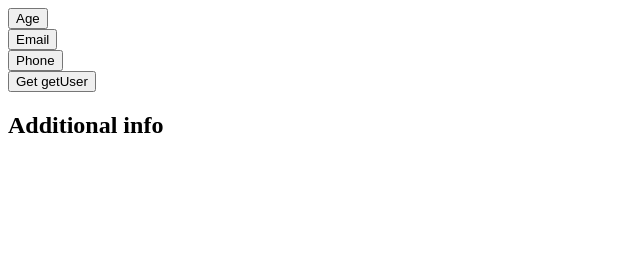
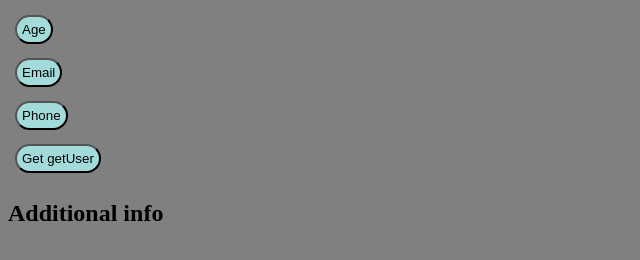
Before and after one commit to acciojob/random-user-js-AChandra5, a website: page main.html in a window 1280 px wide. Shown: the whole page, without its empty margins (0-640 px from the left). Drawn offline with Linux system fonts and the light colour scheme; no server answers.

Commit message:
solution to random users

```diff
--- a/main.html
+++ b/main.html
@@ -1,24 +1,30 @@
 <!DOCTYPE html>
 
 <html>
-
   <head>
-	<link rel="stylesheet" href="styles.css">
+    <link rel="stylesheet" href="styles.css" />
   </head>
 
   <body>
     <!-- the entire body must be written by student -->
-	<button class="button" data-attr="age"   id="age-button" >Age</button>
+    <div class="btn">
+      <button class="button" data-attr="age" id="age-button">Age</button>
+    </div>
+    <div>
       <button class="button" data-attr="email" id="email-button">Email</button>
+    </div>
+    <div>
       <button class="button" data-attr="phone" id="phone-button">Phone</button>
-	<button id="getUser" onclick="getNewData()">Get getUser</button>
+    </div>
+    <div>
+      <button class="button" id="getUser" onclick="getNewData()">
+        Get getUser
+      </button>
+    </div>
     <section id="section">
       <h2>Additional info</h2>
-		<p class="info" id ="para"></p>
+      <p class="info" id="para"></p>
     </section>
-    <script type="text/javascript" src="./script.js">
-</script>
-
+    <script type="text/javascript" src="./script.js"></script>
   </body>
-
 </html>
--- a/styles.css
+++ b/styles.css
@@ -2,4 +2,13 @@
 /* Your CSS Code here. */
 .button{
     display:block;
+    background: rgb(163, 219, 219);
+    border-radius: 20px;
+    padding: 5px;
 }
+body div{
+    padding: 7px;
+}
+body{
+    background: grey;
+}
```
Lines whose indentation alone changed are shown as unchanged.
